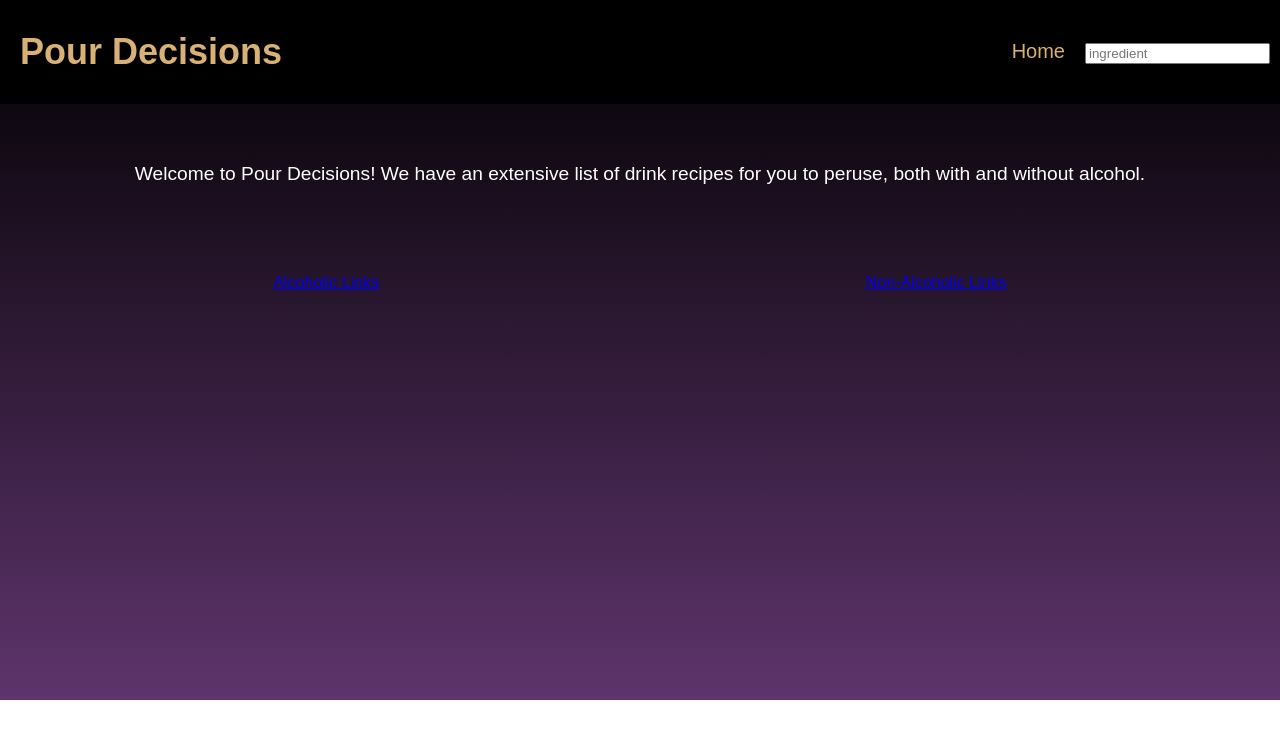
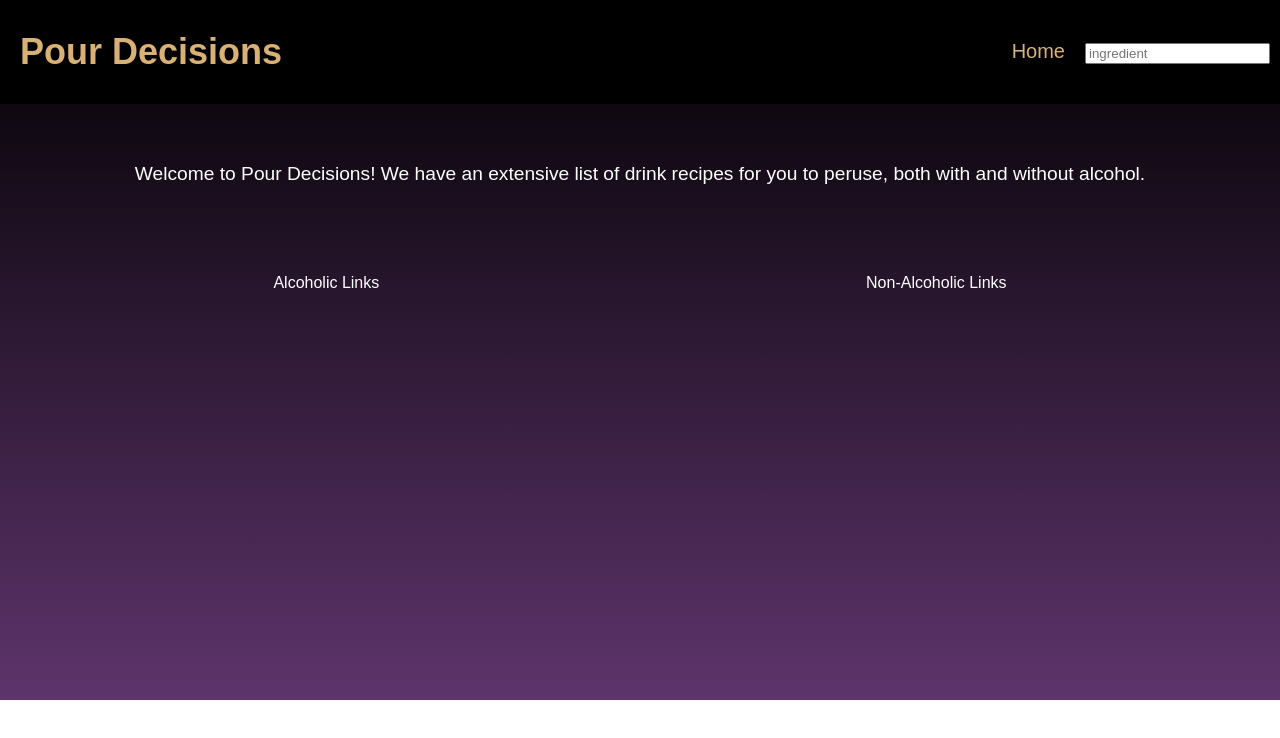
Before and after one commit to sp53852/Project3_ReactApp_BeverageSelector, a React (Create React App) app in the folder beverageselector-app/: page / in a window 1280 px wide. Shown: the top 738 px of the page. Built offline with nearby package versions, Linux system fonts and the light colour scheme; no server answers.

Commit message:
adding flex around links on Hompage, removed link text decoration and added default link and hover color to links

```diff
--- a/beverageselector-app/src/App.css
+++ b/beverageselector-app/src/App.css
@@ -2,3 +2,24 @@
   text-align: center;
   font-family: fantasy;
 }
+a:link {
+  text-decoration: none;
+}
+a:link {
+  color: white;
+}
+
+/* visited link */
+a:visited {
+  color: white;
+}
+
+/* mouse over link */
+a:hover {
+  color: #FFDFB8;
+}
+
+/* selected link */
+a:active {
+  color: white;
+}
--- a/beverageselector-app/src/components/Homepage.css
+++ b/beverageselector-app/src/components/Homepage.css
@@ -6,9 +6,10 @@
 }
 .pict {
     display: flex;
-    /* flex-direction: row; */
+    flex-direction: row;
     padding: 30px;
     justify-content:space-around;
+    align-items: center;
 
 }
 .box2{
--- a/beverageselector-app/src/index.css
+++ b/beverageselector-app/src/index.css
@@ -6,8 +6,3 @@ body {
   background-size: cover;
   background-repeat: no-repeat;
 }
-
-code {
-  font-family: source-code-pro, Menlo, Monaco, Consolas, 'Courier New',
-    monospace;
-}
```
